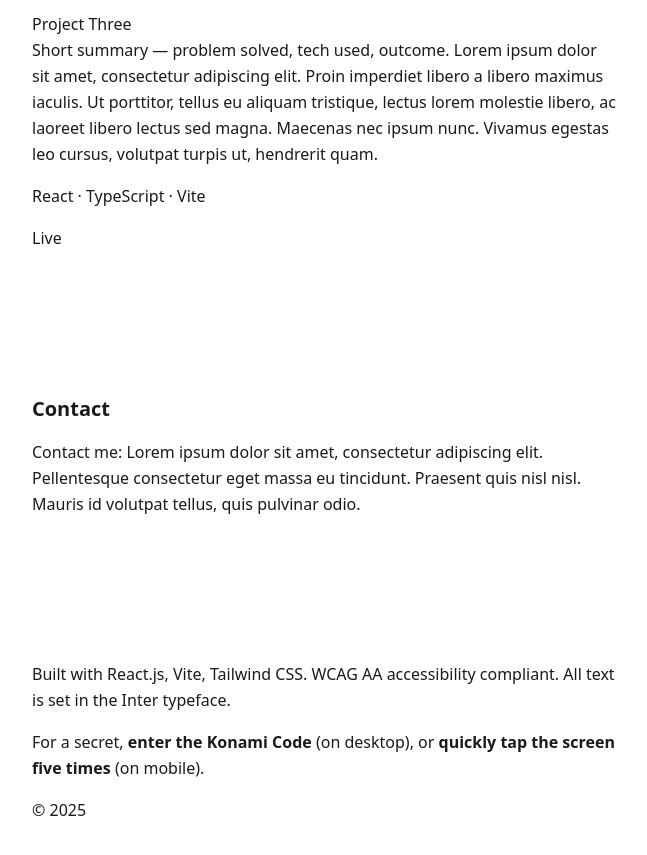
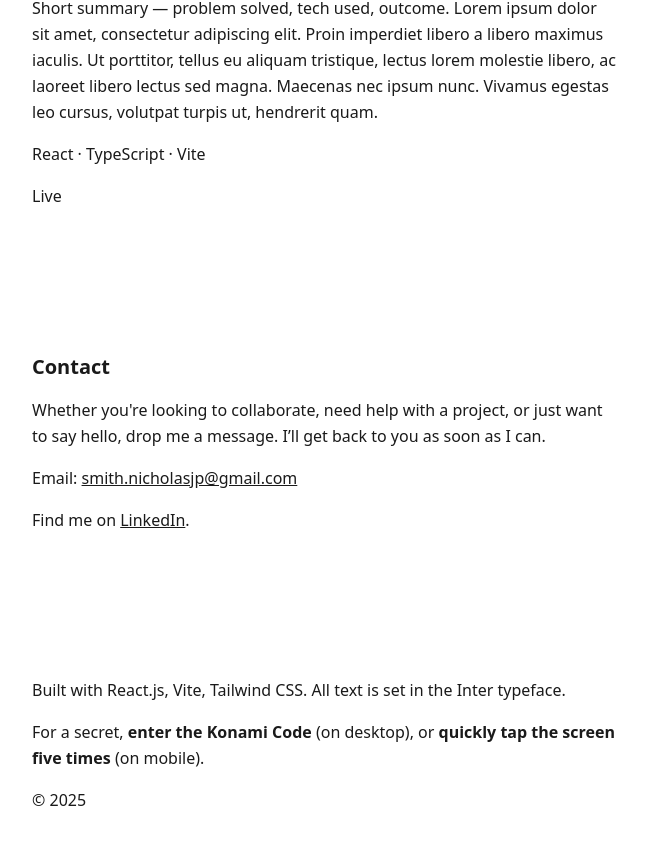
Before and after one commit to njpsmith/portfolio, a React (Vite) app: page / in a window 1280 px wide. Shown: the part 1661-2516 px from the top of the page, without its empty margins (616-1263 px from the left). Built offline with nearby package versions, Linux system fonts and the light colour scheme.

Commit message:
Improve semantic HTML

```diff
--- a/src/components/Card.tsx
+++ b/src/components/Card.tsx
@@ -27,6 +27,7 @@ const Card = ({ title, blurb }: CardProps) => {
 			</h3>
 			<p className="mt-2 text-gray-500 text-sm">{blurb}</p>
 
+			<figure>
 				<img
 					alt="Build a Spotify Connected App Newline course marketing card"
 					loading="lazy"
@@ -37,6 +38,7 @@ const Card = ({ title, blurb }: CardProps) => {
 					className="aspect-video object-cover rounded border-2 border-slate-200/10  group-hover:border-slate-200/30 mt-3"
 					src="https://brittanychiang.com/_next/image?url=%2Fimages%2Fprojects%2Fcourse-card.png&w=640&q=75"
 				/>
+			</figure>
 		</motion.div>
 	);
 };
--- a/src/components/easter-eggs/KonamiCode.jsx
+++ b/src/components/easter-eggs/KonamiCode.jsx
@@ -60,9 +60,9 @@ const KonamiCode = () => {
 		}
 	});
 
-	document.addEventListener('touchend', () => {
-		clearTimeout(holdTimer);
-	});
+	// document.addEventListener('touchend', () => {
+	// 	clearTimeout(holdTimer);
+	// });
 
 	//---------------------------------------------//
 	// Mouse clicks trigger
@@ -92,9 +92,9 @@ const KonamiCode = () => {
 		}
 	});
 
-	document.addEventListener('mouseup', () => {
-		clearTimeout(clickHoldTimer);
-	});
+	// document.addEventListener('mouseup', () => {
+	// 	clearTimeout(clickHoldTimer);
+	// });
 
 	//---------------------------------------------//
 	// Function to show message
--- a/src/layout/About.jsx
+++ b/src/layout/About.jsx
@@ -35,7 +35,8 @@ const About = () => {
 					technologies to solve real-world problems.
 				</p>
 
-				<p>London-based, coffee drinker, learning to speak Italian.</p>
+				{/*<p>
+				London-based, coffee drinker, learning to speak Italian.</p>*/}
 				{/*watching non-league football, */}
 				<p>
 					In my spare time I can be found mixing margaritas, planning trips to
--- a/src/layout/Contact.jsx
+++ b/src/layout/Contact.jsx
@@ -14,9 +14,27 @@ const Contact = () => {
 				</h2>
 
 				<p>
-					Contact me: Lorem ipsum dolor sit amet, consectetur adipiscing elit.
-					Pellentesque consectetur eget massa eu tincidunt. Praesent quis nisl
-					nisl. Mauris id volutpat tellus, quis pulvinar odio.
+					Whether you're looking to collaborate, need help with a project, or
+					just want to say hello, drop me a message. I’ll get back to you as
+					soon as I can.
+				</p>
+
+				<p>
+					Email:{' '}
+					<a href="mailto:smith.nicholasjp@gmail.com">
+						smith.nicholasjp@gmail.com
+					</a>
+				</p>
+				<p>
+					Find me on{' '}
+					<a
+						href="https://www.linkedin.com/in/nicholas-smith-97a90829/"
+						target="_blank"
+						rel="noopener noreferrer"
+					>
+						LinkedIn
+					</a>
+					.
 				</p>
 				{/*<form
 								className="contact-form"
--- a/src/layout/Footer.jsx
+++ b/src/layout/Footer.jsx
@@ -3,14 +3,17 @@ const Footer = () => {
 		<footer className="site-footer" role="contentinfo">
 			<div className="container">
 				<p>
-					Built with React.js, Vite, Tailwind CSS{/*, Three.js*/}. WCAG AA
-					accessibility compliant. All text is set in the Inter typeface.
+					Built with React.js, Vite, Tailwind CSS
+					{/*, Three.js*/}.{' '}
+					{/*WCAG AA
+					accessibility compliant. */}
+					All text is set in the Inter typeface.
 				</p>
 				<p>
 					For a secret, <strong>enter the Konami Code</strong> (on desktop), or{' '}
 					<strong>quickly tap the screen five times</strong> (on mobile).
 				</p>
-				<p>
+				<p className="text-center lg:text-left">
 					© <time>{new Date().getFullYear()}</time>
 					{/*Your Name — Built with care.*/}
 				</p>
--- a/src/styles/index.scss
+++ b/src/styles/index.scss
@@ -43,6 +43,10 @@ a {
 
 p {
   margin-bottom: 1rem;
+
+  a {
+    text-decoration: underline;
+  }
 }
 
 small p {
```
Lines whose indentation alone changed are shown as unchanged.
